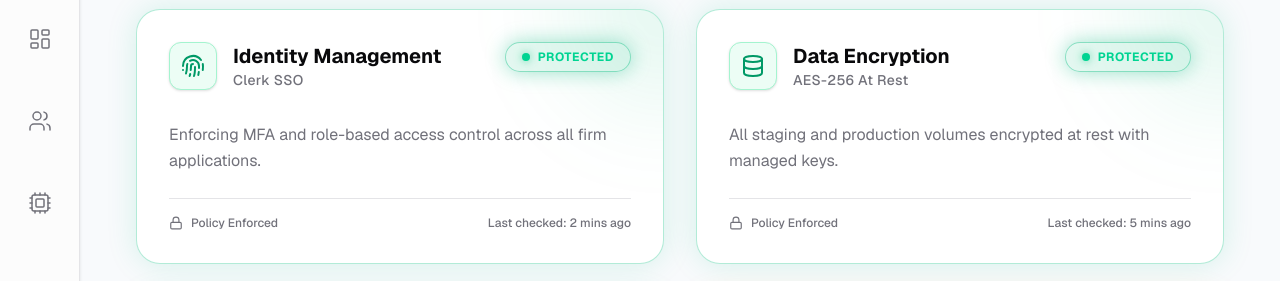
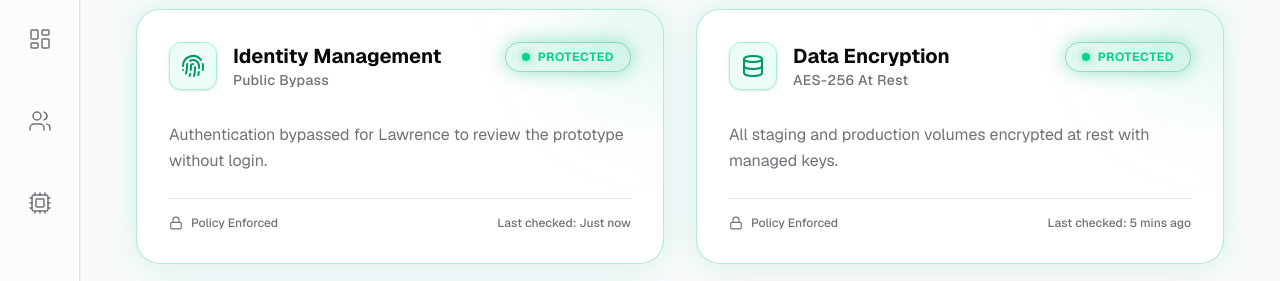
Before and after one commit to sharpencil/smartstream-realmvp, a Next.js app: page /security in a window 1280 px wide. Shown: the part 180-461 px from the top of the page. Built offline with nearby package versions, Linux system fonts and the light colour scheme.

Commit message:
chore: update security dashboard IDM to show public bypass for Lawrence review

```diff
--- a/src/components/SecurityDashboard.tsx
+++ b/src/components/SecurityDashboard.tsx
@@ -18,11 +18,11 @@ const SECURITY_PILLARS: SecurityPillar[] = [
   {
     id: 'idm',
     name: 'Identity Management',
-    provider: 'Clerk SSO',
+    provider: 'Public Bypass',
     icon: Fingerprint,
     status: 'active',
-    description: 'Enforcing MFA and role-based access control across all firm applications.',
-    lastChecked: '2 mins ago',
+    description: 'Authentication bypassed for Lawrence to review the prototype without login.',
+    lastChecked: 'Just now',
   },
   {
     id: 'enc',
```
